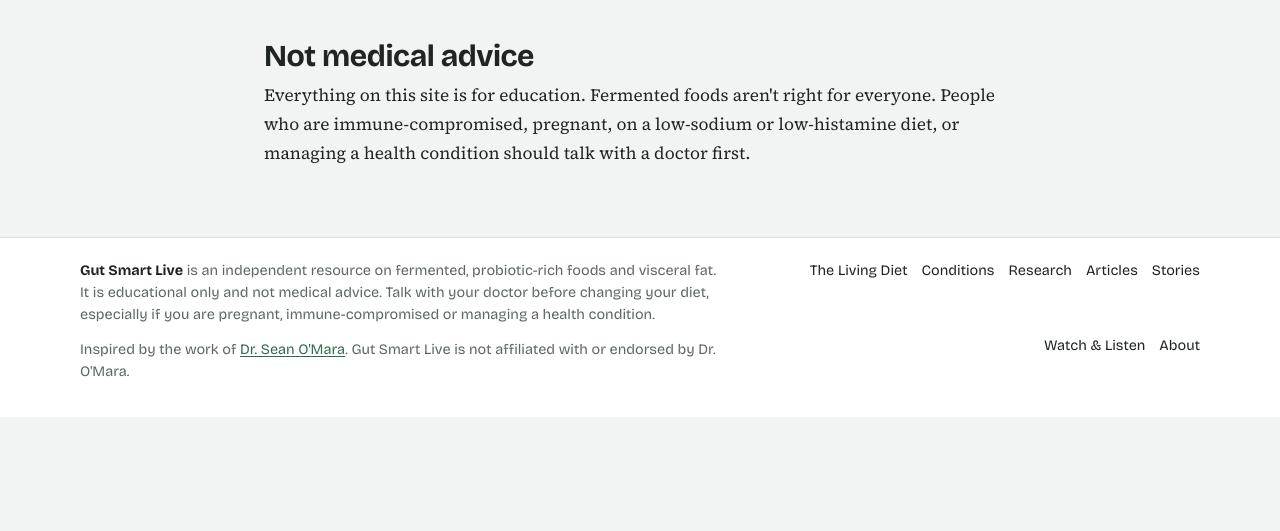
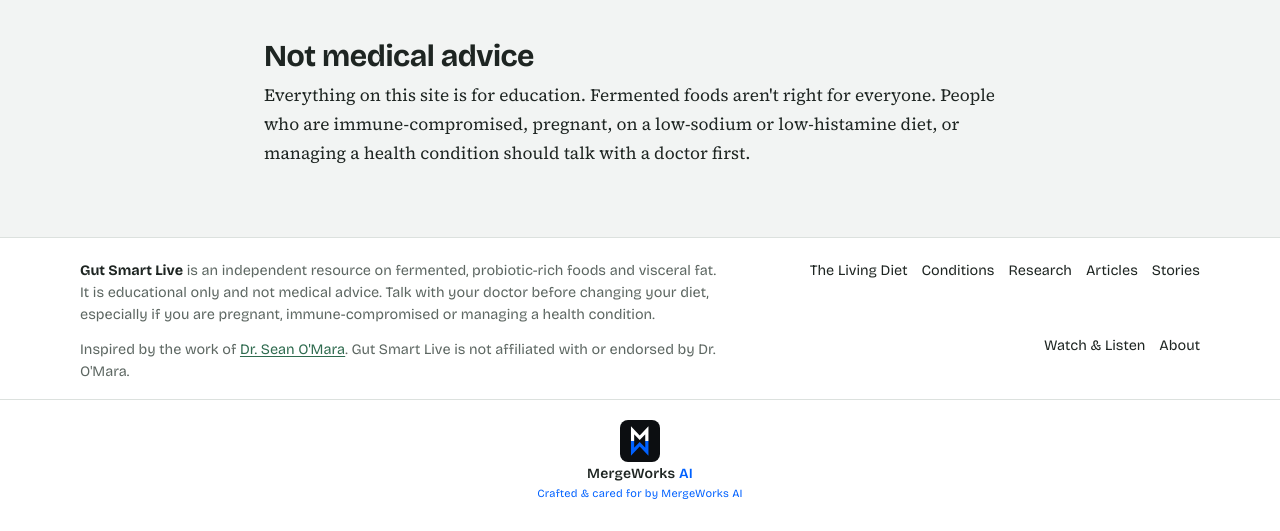
Before and after one commit to jpurland/Gutsmartlive-, a website: page public/about.html in a window 1280 px wide. Shown: the part 727-1258 px from the top of the page. Before the commit the page ends 1144 px from the top, so only its background shows below. Drawn offline with nearby package versions, Linux system fonts and the light colour scheme; no server answers.

Commit message:
Add MergeWorks credit block with the new logo

```diff
--- a/public/about.html
+++ b/public/about.html
@@ -136,6 +136,7 @@
       <a href="/about">About</a>
     </nav>
   </div>
+<div class="mwc-wrap"><a class="mwc" href="https://mergeworksai.com" target="_blank" rel="noopener" aria-label="Crafted and cared for by MergeWorks AI. Visit mergeworksai.com"><span class="mwc-chip"><svg viewBox="0 0 60 84" fill="none" aria-hidden="true" focusable="false"><path d="M10 42 V12 L30 33 L50 12 V42" stroke="#FFFFFF" stroke-width="9"/><path d="M10 42 V72 L30 51 L50 72 V42" stroke="#0061FF" stroke-width="9"/></svg></span><span class="mwc-name">MergeWorks <em>AI</em></span><span class="mwc-tag">Crafted &amp; cared for by MergeWorks AI</span></a></div>
 </footer>
 </body>
 </html>
```
